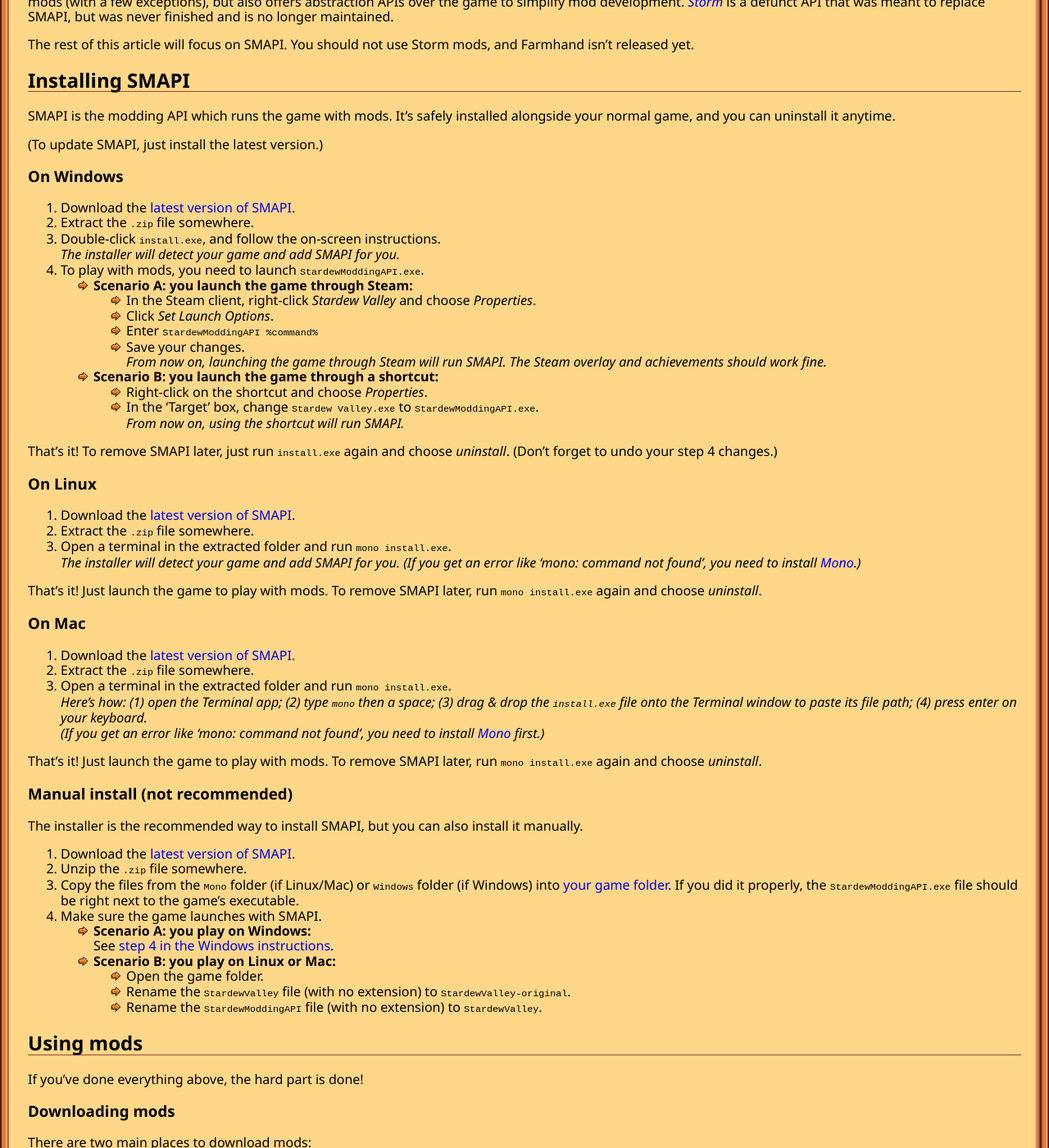
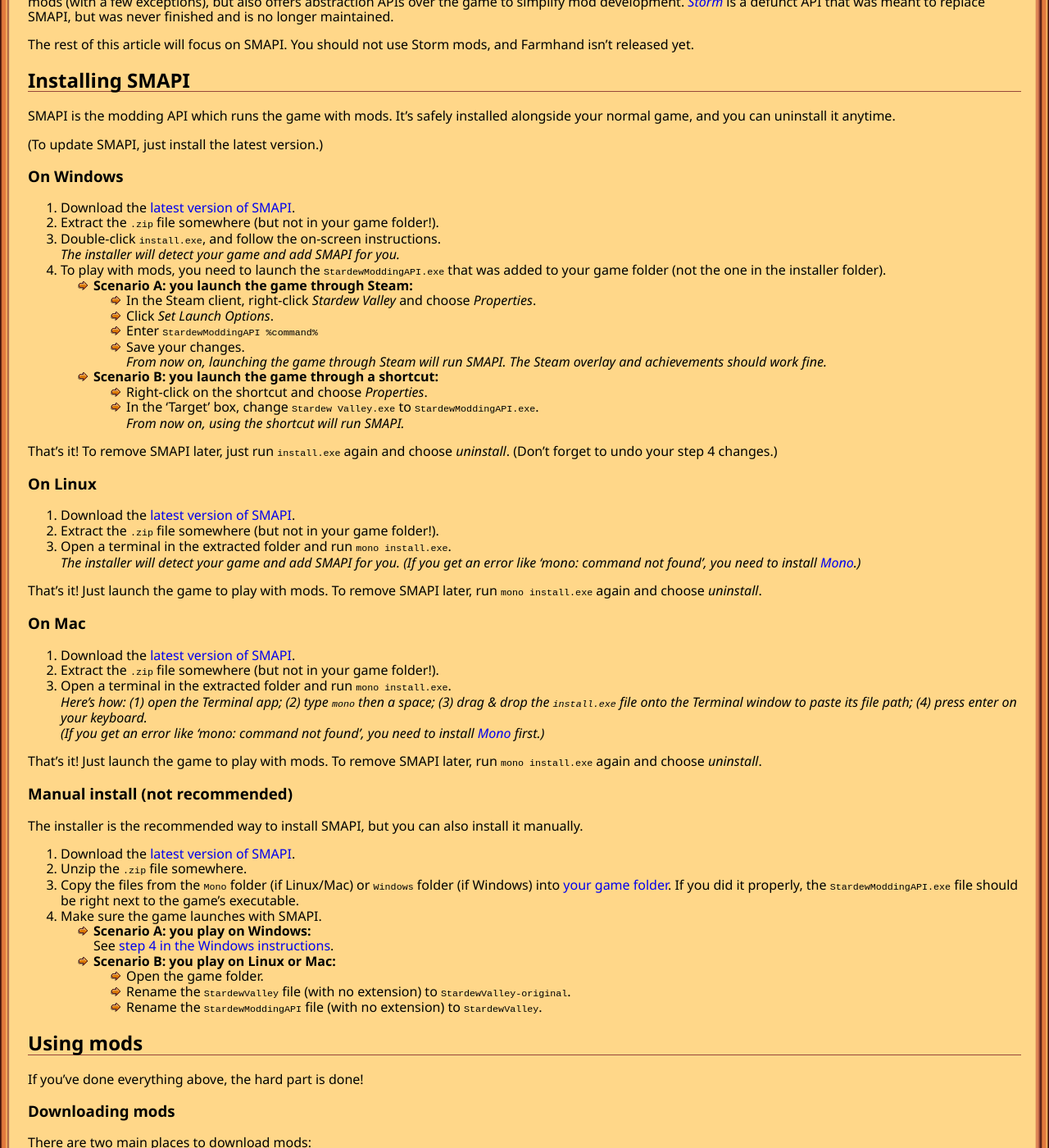
Before and after one commit to Pathoschild/canimod.github.io, a Jekyll site: the page built from guides/using-mods.md, in a window 1280 px wide and 1400 px high, scrolled down 1083 px. Shown: the whole window at 82% size. Built offline with Jekyll 4.4.1, drawn with Linux system fonts in a browser that asks for light colours; nearby versions of some CDN libraries.

Commit message:
tweak SMAPI install steps to avoid common confusion about which StardewModdingAPI.exe to run

```diff
--- a/guides/using-mods.md
+++ b/guides/using-mods.md
@@ -51,10 +51,10 @@
 
 ### On Windows
 1. Download the [latest version of SMAPI](https://github.com/ClxS/SMAPI/releases).
-2. Extract the `.zip` file somewhere.
+2. Extract the `.zip` file somewhere (but not in your game folder!).
 3. Double-click `install.exe`, and follow the on-screen instructions.
    _The installer will detect your game and add SMAPI for you._
-4. To play with mods, you need to launch `StardewModdingAPI.exe`.
+4. To play with mods, you need to launch the `StardewModdingAPI.exe` that was added to your game folder (not the one in the installer folder).
    * **Scenario A: you launch the game through Steam:**
      1. In the Steam client, right-click _Stardew Valley_ and choose _Properties_.
      2. Click _Set Launch Options_.
@@ -72,7 +72,7 @@
 
 ### On Linux
 1. Download the [latest version of SMAPI](https://github.com/ClxS/SMAPI/releases).
-2. Extract the `.zip` file somewhere.
+2. Extract the `.zip` file somewhere (but not in your game folder!).
 3. Open a terminal in the extracted folder and run `mono install.exe`.
    _The installer will detect your game and add SMAPI for you. (If you get an error like
    'mono: command not found', you need to install [Mono](http://www.mono-project.com/).)_
@@ -82,7 +82,7 @@
 
 ### On Mac
 1. Download the [latest version of SMAPI](https://github.com/ClxS/SMAPI/releases).
-2. Extract the `.zip` file somewhere.
+2. Extract the `.zip` file somewhere (but not in your game folder!).
 3. Open a terminal in the extracted folder and run `mono install.exe`.
    _Here's how: (1) open the Terminal app; (2) type `mono` then a space; (3) drag & drop the
    `install.exe` file onto the Terminal window to paste its file path; (4) press enter on your
```
